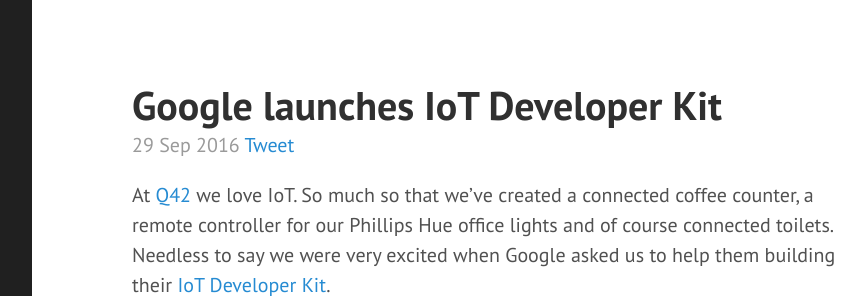
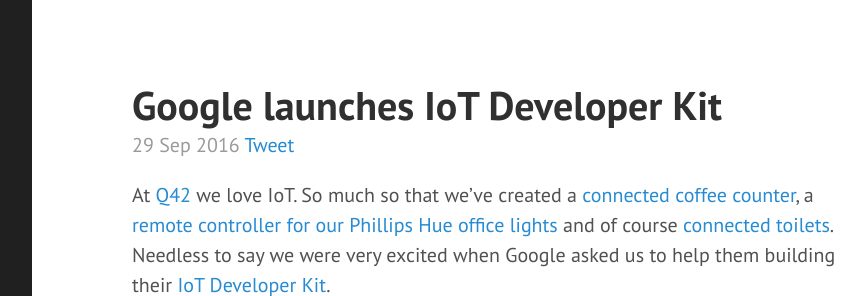
Before and after one commit to remcoder/remcoder.github.io, a Jekyll site: the page built from _posts/2016-09-29-google-launches-iot-developer-kit.markdown, in a window 1280 px wide and 900 px high, cut to the strip 0-296 px from the top of the window. Shown: the whole strip, without its empty margins (328-1193 px from the left). Built offline with Jekyll 4.4.1, drawn with Linux system fonts in a browser that asks for light colours; comment, search, counter and statistics services are not loaded; part of the change alters nothing that is shown.

```diff
--- a/_posts/2016-09-29-google-launches-iot-developer-kit.markdown
+++ b/_posts/2016-09-29-google-launches-iot-developer-kit.markdown
@@ -4,7 +4,7 @@ title: Google launches IoT Developer Kit
 layout: post
 tags: [ioT, Q42, Google]
 ---
-At [Q42](http://www.q42.com) we love IoT. So much so that we've created a connected coffee counter, a remote controller for our Phillips Hue office lights and of course connected toilets. Needless to say we were very excited when Google asked us to help them building their [IoT Developer Kit](https://cloud.google.com/solutions/iot/kit/).
+At [Q42](http://www.q42.com) we love IoT. So much so that we've created a [connected coffee counter](https://medium.com/q42bv/hacking-the-coffee-machine-5802172b17c1#.3995xcjyu), a [remote controller for our Phillips Hue office lights](https://medium.com/q42bv/control-our-office-lights-from-our-website-b4bb7342186d#.vafbs3m9e) and of course [connected toilets](https://medium.com/q42bv/happy-plees-voor-nerds-e03fcbf66e94#.7jo47wfis). Needless to say we were very excited when Google asked us to help them building their [IoT Developer Kit](https://cloud.google.com/solutions/iot/kit/).
 
 ![IoT Developer Prototyping Kit](https://www.seeedstudio.com/upload/image/20160913/1473731372346783.jpg)
 
```
